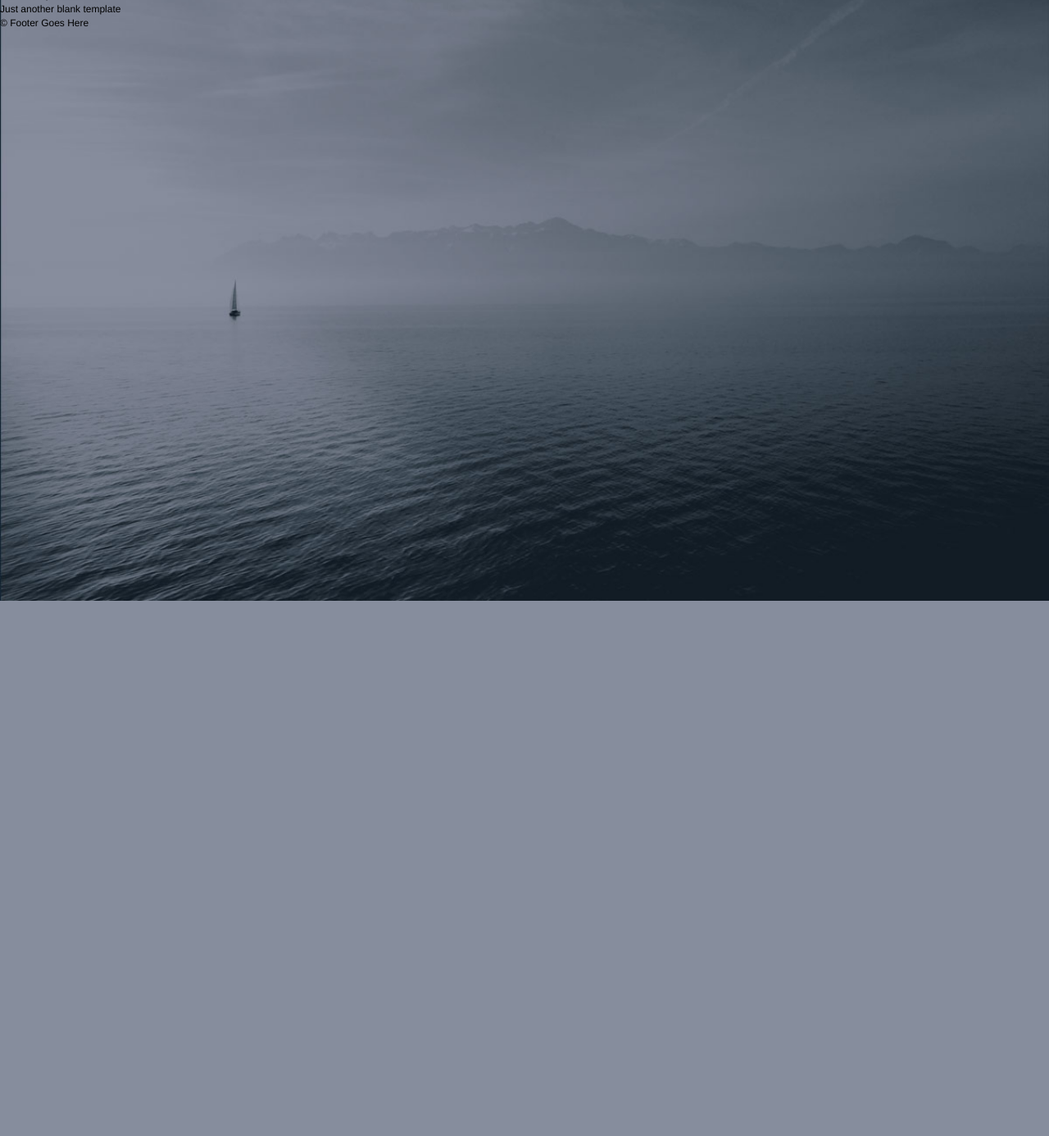
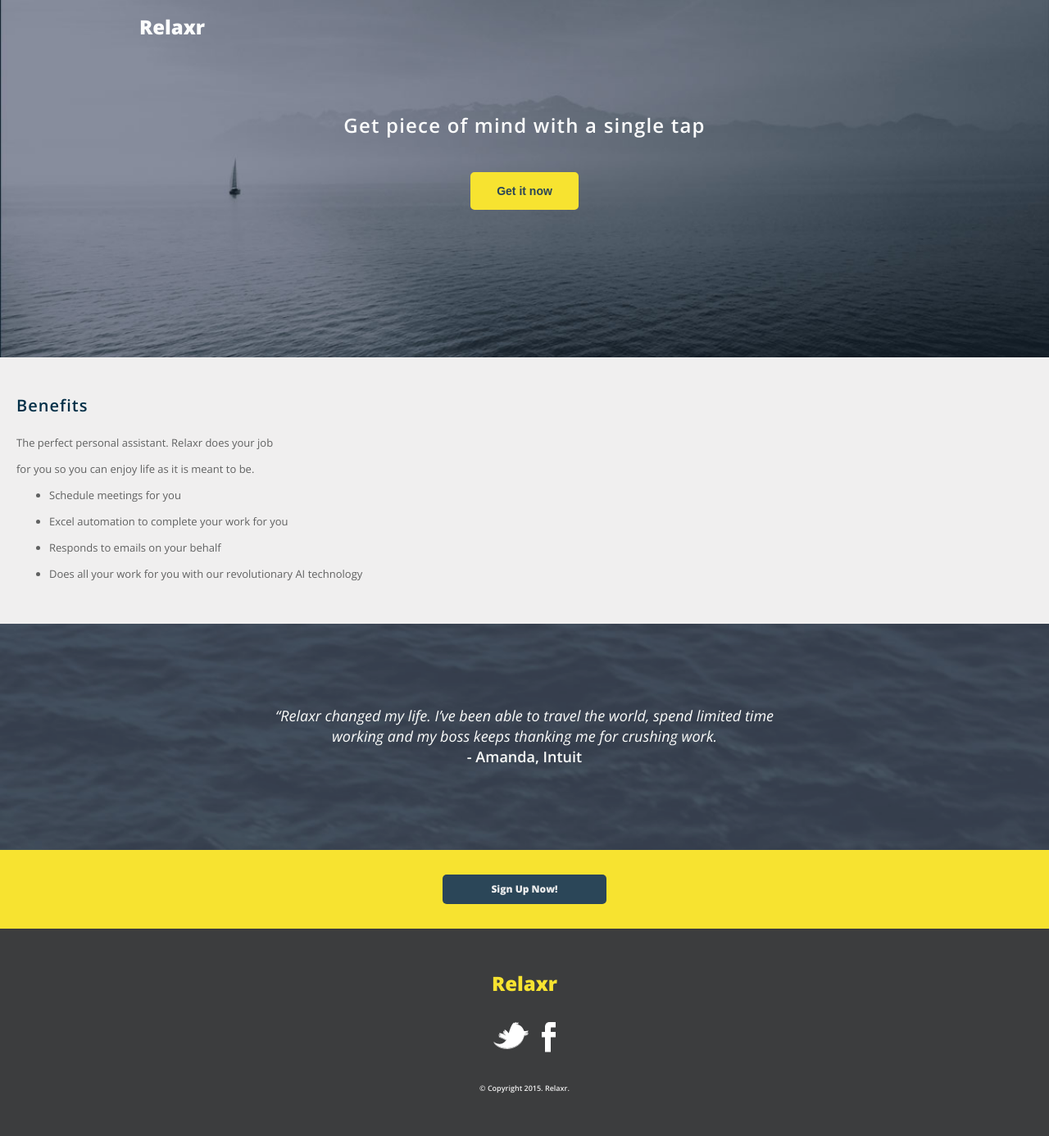
Before and after one commit to ttjahjadi/assignment2_tt, a plain HTML site: page starter_code/index.html in a window 1280 px wide. Shown: the part 14-1400 px from the top of the page at 82% size. Before the commit the page ends 800 px from the top, so only its background shows below. Drawn offline with nearby package versions, Linux system fonts and the light colour scheme.

Commit message:
Development draft 1

```diff
--- a/starter_code/css/style.css
+++ b/starter_code/css/style.css
@@ -49,9 +49,8 @@ body {
      color: #000;
      font-size: 12px;
      line-height: 1.4;
-     font-family: Helvetica, Arial, sans-serif;
-     background: url(../images/header_bg.jpg) no-repeat center top rgb(134,141,157);
-      background-size: cover;
+     /* font-family: Helvetica, Arial, sans-serif; */
+     font-family: 'Open Sans', sans-serif;
 }
 
 
@@ -64,15 +63,207 @@ body {
   width: 100%;
   margin: auto;
   height: 500px;
+}
 
+.top-bg{
+  background: url(../images/header_bg.jpg) no-repeat center top rgb(134,141,157);
+  background-size: cover;
+  background-position: 50% 50%;
+  height: 450px;
+}
+
+h1{
+  /* font-size: 35px; */
+  font-size: 24px;
+  font-weight: 800;
+  text-align: center;
+}
+
+h2{
+  color: #fbfcfc;
+  font-size: 24px;
+  font-weight: 600;
+  letter-spacing: 0.05em;
+}
+
+ul{
+  list-style: disc;
+  margin-left: 40px;
 }
 
 header {
-
+ display: flex;
+ flex-direction: column;
+ justify-content: space-between;
+ align-items: flex-start;
+ position: relative;
 }
 
+
+header h1{
+  color: #fbfcfc;
+}
+
+
+nav{
+  position: fixed;
+  top: 0;
+  left: 0;
+  right: 0;
+  /* position: relative; */
+  width: 100%;
+  max-width: 420px;
+  margin-top: 30px;
+  /* background: #777d8d; */
+  margin-left: 0px;
+}
+
+section{
+  display: flex;
+  flex-direction: column;
+}
+
+.sub-text{
+  align-items: center;
+  margin-top: 150px;
+  padding: 0px 20px;
+}
+
+.sub-text h2{
+  margin-bottom: 40px;
+}
+
+
+.sub-text button{
+  background-color: #f7e330;
+  /* border-color:  #f7e330; */
+  padding: 13px 30px;
+  cursor:  pointer;
+  border-radius: 5px;
+  border-style:  hidden;
+}
+
+.sub-text a button {
+  text-decoration: none;
+  font-weight: 800;
+  font-size: 14px;
+  color: #2a4557;
+  border: 2px solid #f7e330;
+}
+
+.sub-text button:hover {
+  background-color: #fff;
+  border: 2px solid #3b3b38;
+  transition: 0.3s all ease-in-out;
+}
+
+.benefits-bg{
+  background: #f0efef;
+  align-items: flex-start;
+  padding: 45px 0px;
+}
+
+.benefits{
+  max-width: 1650px;
+  width: 100%;
+  margin: 0 auto;
+  padding: 0px 20px;
+}
+
+.benefits h2{
+  color: #033048;
+  margin-bottom: 15px;
+  font-weight: 600;
+  font-size: 20px;
+}
+
+.benefits p, li{
+  color: #606161;
+  font-size: 13px;
+  line-height: 32px;
+  font-weight: 300;
+}
+
+/* .benefits ul{
+  color: #121212;
+  font-size: 16px;
+  line-height: 32px;
+} */
+
+.quote{
+  background: url(../images/testimonial_bg.jpg) no-repeat center top rgb(134,141,157);
+  background-size: cover;
+  opacity: .8;
+}
+
+blockquote{
+  padding: 100px 130px;
+  width: 100%;
+  max-width: 900px;
+  margin: 0 auto;
+  font-style: italic;
+  font-weight: 300;
+  color: #fbfcfa;
+  font-size: 18px;
+  text-align: center;
+}
+
+.sign-up{
+  align-items: center;
+  background: #f7e330;
+  color: #eeeeee;
+  color: #2b4658;
+  padding: 30px 0;
+}
+
+.sign-up a{
+  text-decoration: none;
+  padding: 10px 0;
+  width: 200px;
+  background: #2b4658;
+  color: #eeeeee;
+  text-align: center;
+  font-weight: 800;
+  font-size: 12px;
+  border-radius: 5px;
+}
+
+.sign-up a:hover{
+  background: #eeeeee;
+  color: #2b4658;
+  transform: rotate(360deg);
+  transition: 0.7s all ease-in-out;
+}
+
+
 footer {
+  background: #3c3d3e;
+  padding: 50px 0;
+  margin: 0 auto;
+  display: flex;
+  flex-direction: column;
+}
 
+.footer-container{
+  align-self: center;
+}
+
+footer h1{
+  color: #f7e330;
+  margin-bottom: 30px;
+}
+
+.social-icons{
+  display: flex;
+  flex-direction: row;
+  justify-content: space-evenly;
+  margin-bottom: 30px;
+}
+
+.disclaimer{
+  color: #eeeeee;
+  font-size: 9px;
+  font-weight: 600;
 }
 
 /******************************************
--- a/starter_code/index.html
+++ b/starter_code/index.html
@@ -5,21 +5,61 @@
     	<meta name="description" content="Your description goes here">
     	<meta name="keywords" content="one, two, three">
 
-		<title>Blank Template</title>
+		<title>Relaxr | Get piece of mind with a single tap</title>
 
 		<!-- external CSS link -->
 		<link rel="stylesheet" href="css/reset.css">
 		<link rel="stylesheet" href="css/style.css">
+		<link href="https://fonts.googleapis.com/css?family=Open+Sans:300,300i,400,400i,600,700,800" rel="stylesheet">
 
 	</head>
 	<body>
 		<div id="container">
-			<header>
-				<h1>Blank Template</h1>
-				<h2>Just another blank template</h2>
-			</header>
+			<div class="top-bg">
+				<header>
+					<nav>
+						<h1>Relaxr</h1>
+					</nav>
+				</header>
+
+				<section class="sub-text">
+					<h2>Get piece of mind with a single tap</h2>
+					<a href="#sign-up"><button>Get it now</button></a>
+				</section>
+			</div>
+
+			<section class="benefits-bg">
+				<div class="benefits">
+					<h2>Benefits</h2>
+					<p>The perfect personal assistant. Relaxr does your job <br>for you so you can enjoy life as it is meant to be.
+						<ul>
+							<li>Schedule meetings for you</li>
+							<li>Excel automation to complete your work for you</li>
+							<li>Responds to emails on your behalf</li>
+							<li>Does all your work for you with our revolutionary AI technology</li>
+						</ul>
+					</p>
+				</div>
+			</section>
+			<section class="quote">
+				<blockquote>“Relaxr changed my life. I’ve been able to travel the world, spend limited time working and my boss keeps thanking me for crushing work.<br><span style="font-weight: 600; font-style: normal;">- Amanda, Intuit</span>
+				</blockquote>
+			</section>
+			<section class="sign-up" id="sign-up">
+				<a href="http://fakeupdate.net/win7/">Sign Up Now!</a>
+			</section>
+
 			<footer>
-				&copy; Footer Goes Here
+				<div class="footer-container">
+					<h1>Relaxr</h1>
+					<div class="social-icons">
+						<a href="https://twitter.com/Twitter"><img src="images/twitter.png" alt="Twitter"></a>
+						<a href="https://www.facebook.com/"><img src="images/facebook.png" alt="Facebook"></a>
+					</div>
+					<span class="disclaimer">
+						&copy; Copyright 2015. Relaxr.
+					</span>
+				</div>
 			</footer>
 		</div><!-- #container -->
 	</body>
```
Also changed, not shown: 1 other file.
